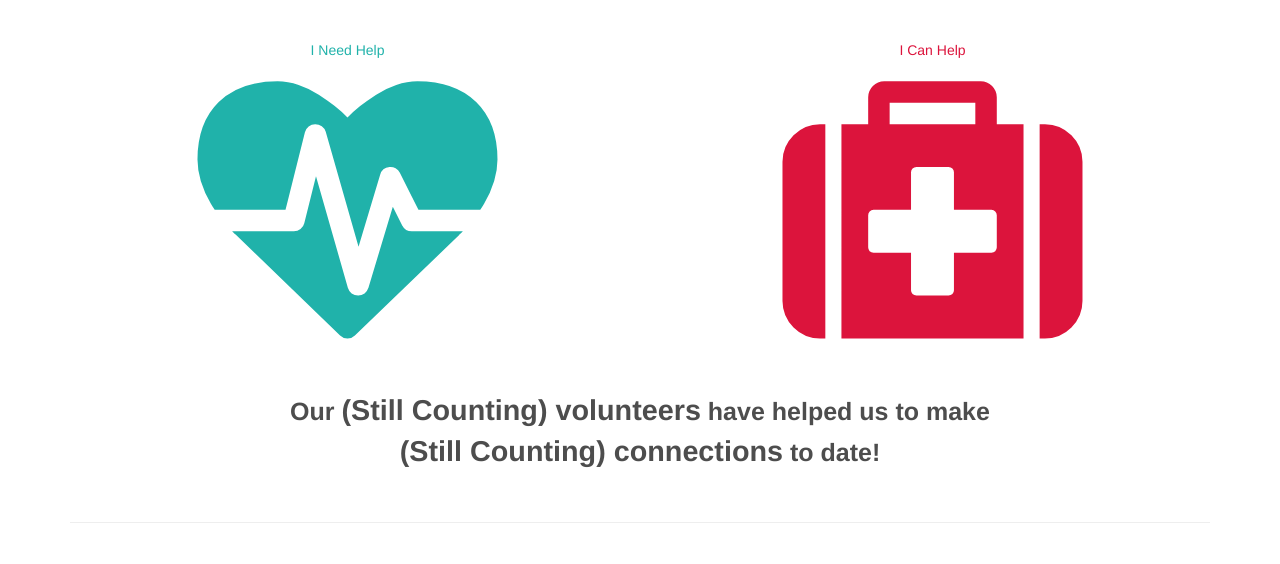
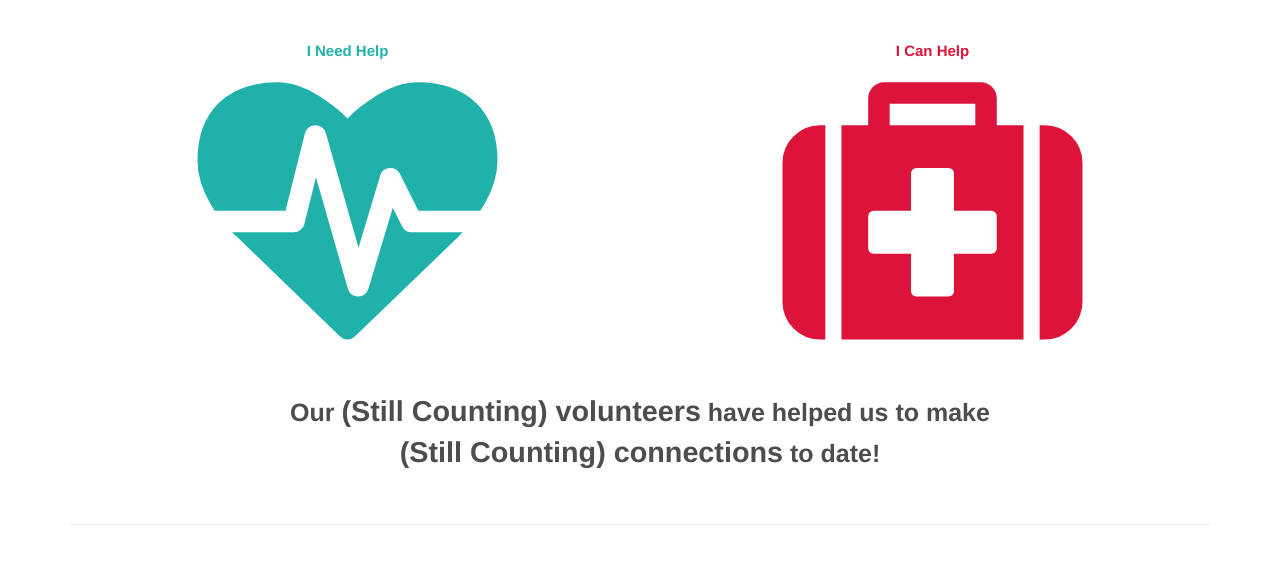
Before and after one commit to Dheeraj-Arremsetty/globalHack2016, a Python web app: template templates/home.html in a window 1280 px wide. Shown: the part 52-616 px from the top of the page. Run offline with Jinja, Linux system fonts and the light colour scheme; the template is opened without the code that fills it, so the values that code supplies are empty.

Commit message:
tweaked landing page link styles

```diff
--- a/static/css/main.css
+++ b/static/css/main.css
@@ -52,6 +52,11 @@
     text-decoration: none;
 }
 
+.landing-button {
+    font-size: 1.5rem;
+    font-weight: bold;
+}
+
 .fasize{
     font-size:300px;
 }
```
